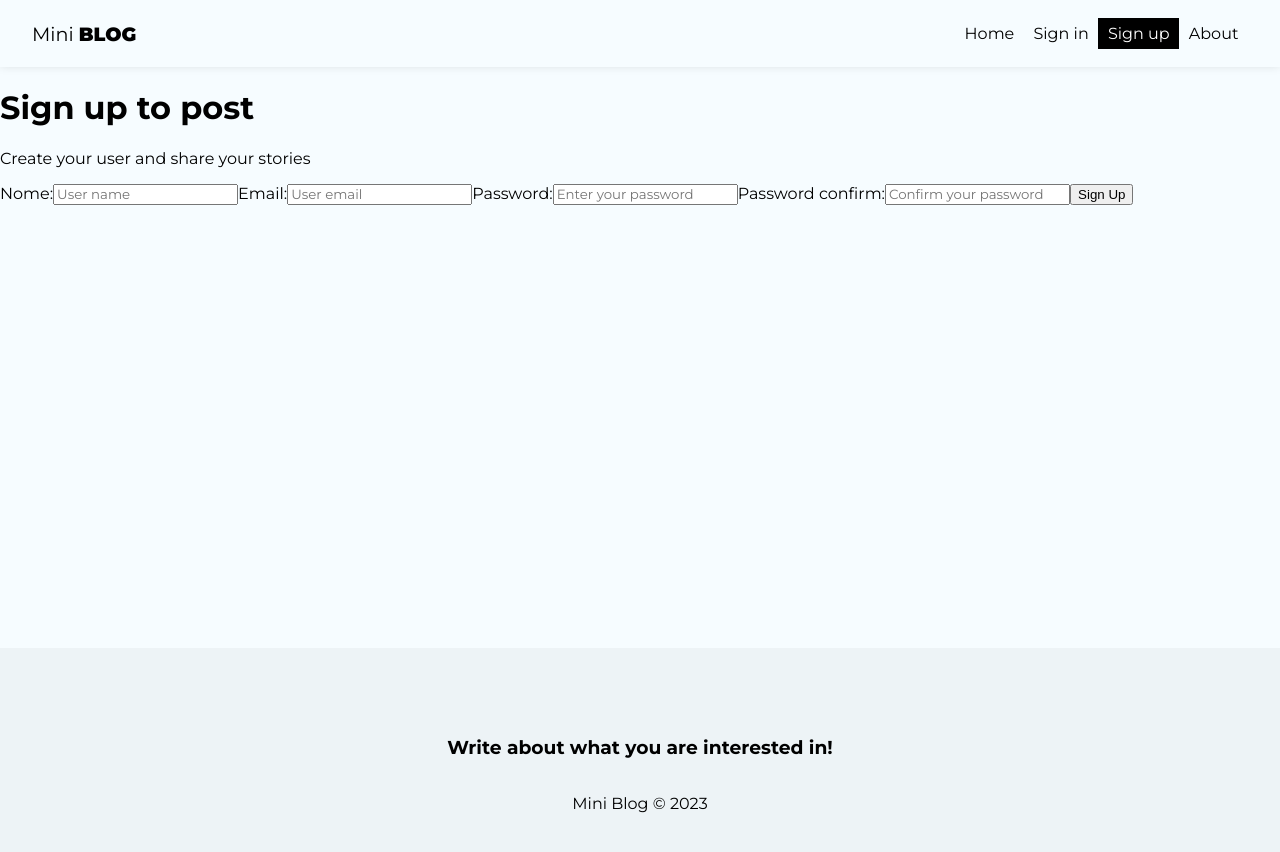
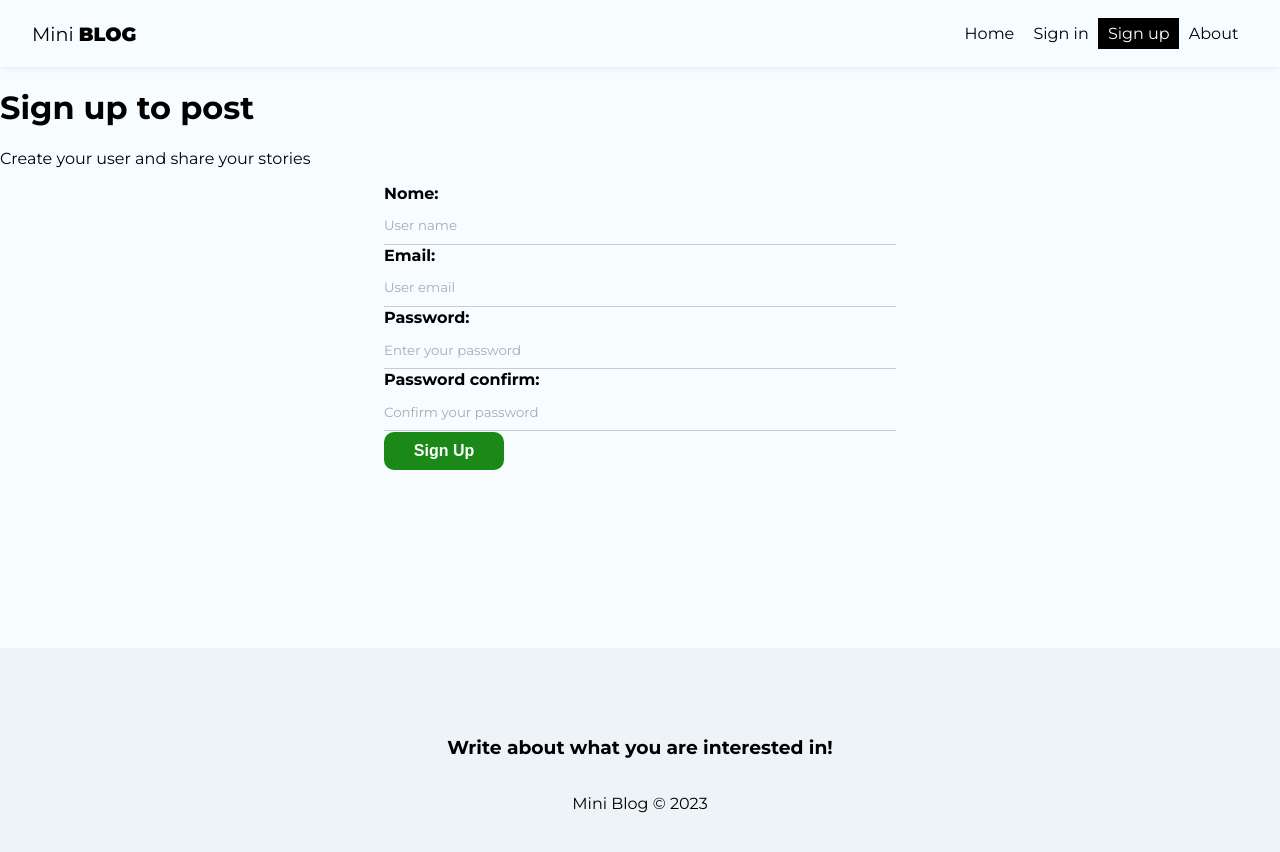
Before and after one commit to felype-carvalho/miniblog, a React (Create React App) app: page /register in a window 1280 px wide. Shown: the top 852 px of the page. Built offline with nearby package versions, Linux system fonts and the light colour scheme.

Commit message:
Adding global css form

```diff
--- a/src/index.css
+++ b/src/index.css
@@ -8,6 +8,7 @@
 input::placeholder,
 textarea::placeholder {
     font-family: "Montserrat", sans-serif;
+    color: #aaa;
 }
 
 input::focus,
@@ -30,3 +31,81 @@
 a:hover, nav button:hover {
     color: #bbb;
 }
+
+/* form styles */
+
+form {
+    max-width: 40%;
+    margin: 0 auto;
+}
+
+label {
+    display: flex;
+    flex-direction: column;
+    margin-bottom: 1px;
+}
+
+label span {
+    margin-bottom: .3em;
+    font-weight: bold;
+    text-align: left;
+}
+
+input, textarea {
+    box-sizing: border-box;
+    border: none;
+    border-bottom: 1px solid #CCC;
+    padding: .8em 0;
+    background-color: transparent;
+}
+
+.btn {
+    background-color: #1a8918;
+    color: white;
+    text-align: center;
+    cursor: pointer;
+    border-radius: 10px;
+    width: 120px;
+    font-weight: bold;
+    border: none;
+    padding: 10px 15px;
+    font-size: 1em;
+}
+
+.btn-dark {
+    background-color: #000;
+    border-radius: 0;
+}
+
+.btn-outline {
+    background-color: transparent;
+    border-radius: 0;
+    color: #000;
+    border: 1px solid #000;
+    padding: 7px 30px;
+}
+
+.btn:hover {
+    background-color: #0F730C;
+    color: #FFF;
+}
+
+.btn.btn-outline:hover {
+    background-color: #000;
+}
+
+.btn.btn-danger:hover {
+    background-color: #DC3545;
+}
+
+button[disabled] {
+    background-color: #aaa;
+}
+
+.container .error {
+    color: #721c24;
+    background-color: #f8d7da;
+    border: 1px solid #f5c6cb;
+    padding: 5px;
+    border-radius: 5px;
+}
```
